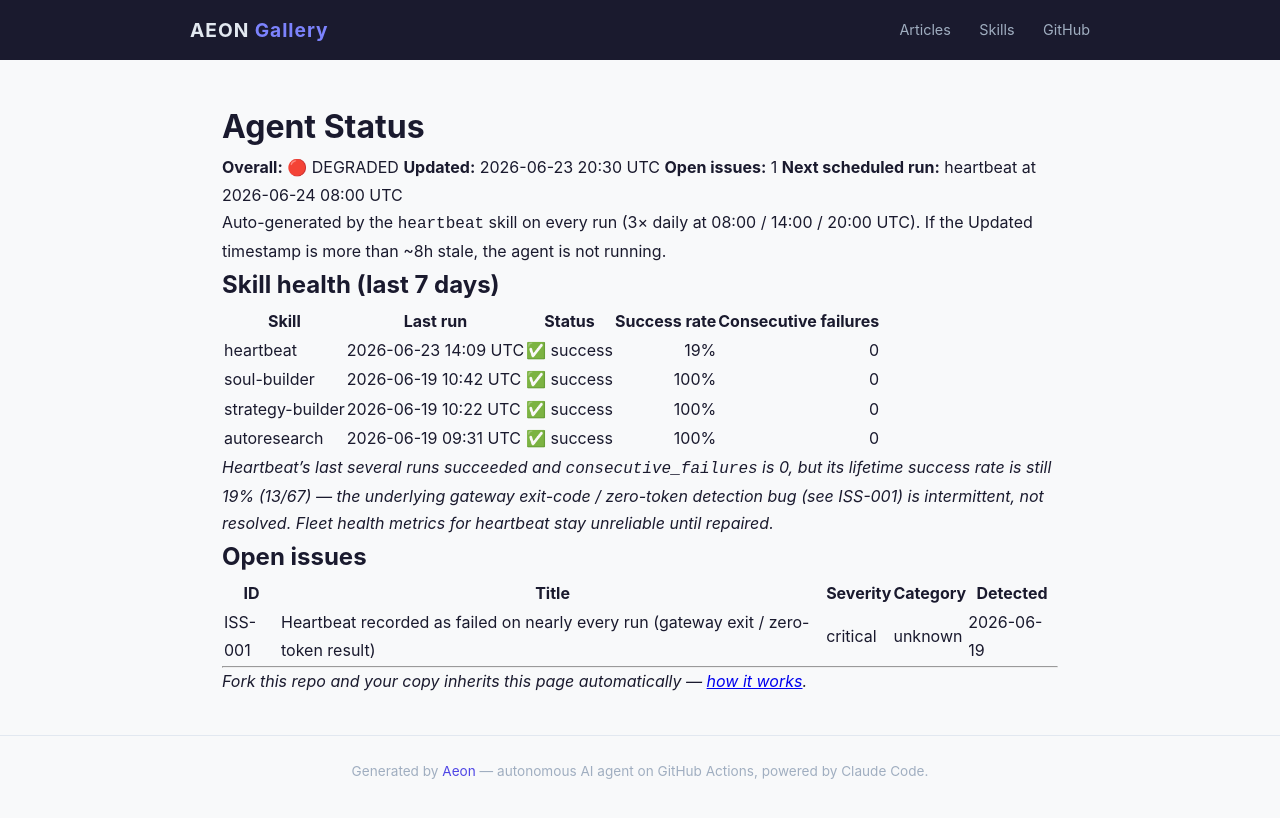
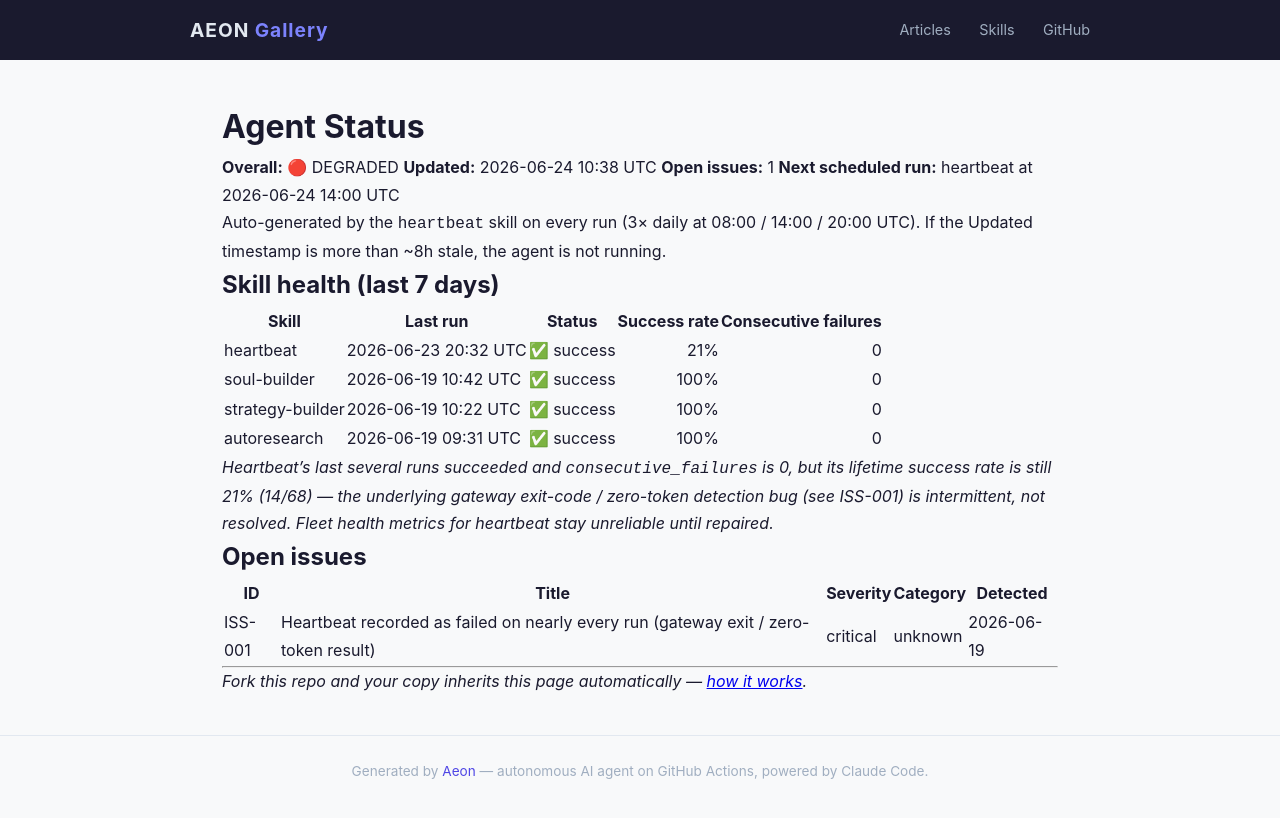
Before and after one commit to RickCrosschain/aeon, a Jekyll site: the page built from docs/status.md, in a window 1280 px wide. Shown: the top 818 px of the page. Built offline with Jekyll 4.4.1, drawn with Linux system fonts in a browser that asks for light colours.

Commit message:
chore(heartbeat): auto-commit 2026-06-24

```diff
--- a/docs/status.md
+++ b/docs/status.md
@@ -7,9 +7,9 @@ permalink: /status/
 # Agent Status
 
 **Overall:** 🔴 DEGRADED
-**Updated:** 2026-06-23 20:30 UTC
+**Updated:** 2026-06-24 10:38 UTC
 **Open issues:** 1
-**Next scheduled run:** heartbeat at 2026-06-24 08:00 UTC
+**Next scheduled run:** heartbeat at 2026-06-24 14:00 UTC
 
 Auto-generated by the `heartbeat` skill on every run (3× daily at 08:00 / 14:00 / 20:00 UTC). If the Updated timestamp is more than ~8h stale, the agent is not running.
 
@@ -17,12 +17,12 @@ Auto-generated by the `heartbeat` skill on every run (3× daily at 08:00 / 14:00
 
 | Skill | Last run | Status | Success rate | Consecutive failures |
 |-------|----------|--------|-------------:|---------------------:|
-| heartbeat | 2026-06-23 14:09 UTC | ✅ success | 19% | 0 |
+| heartbeat | 2026-06-23 20:32 UTC | ✅ success | 21% | 0 |
 | soul-builder | 2026-06-19 10:42 UTC | ✅ success | 100% | 0 |
 | strategy-builder | 2026-06-19 10:22 UTC | ✅ success | 100% | 0 |
 | autoresearch | 2026-06-19 09:31 UTC | ✅ success | 100% | 0 |
 
-_Heartbeat's last several runs succeeded and `consecutive_failures` is 0, but its lifetime success rate is still 19% (13/67) — the underlying gateway exit-code / zero-token detection bug (see ISS-001) is intermittent, not resolved. Fleet health metrics for heartbeat stay unreliable until repaired._
+_Heartbeat's last several runs succeeded and `consecutive_failures` is 0, but its lifetime success rate is still 21% (14/68) — the underlying gateway exit-code / zero-token detection bug (see ISS-001) is intermittent, not resolved. Fleet health metrics for heartbeat stay unreliable until repaired._
 
 ## Open issues
 
--- a/memory/token-usage.csv
+++ b/memory/token-usage.csv
@@ -16,3 +16,4 @@ date,skill,model,input_tokens,output_tokens,cache_read,cache_creation
 2026-06-23,heartbeat,claude-opus-4-8,2094,4931,342998,40731
 2026-06-23,heartbeat,claude-opus-4-8,2096,4636,385918,39008
 2026-06-23,heartbeat,claude-opus-4-8,2102,7959,404388,25041
+2026-06-24,heartbeat,claude-opus-4-8,2098,4637,431670,37986
```
Also changed, not shown: memory/logs/2026-06-24.md (added, +16 -0 lines), .outputs/heartbeat.md.
